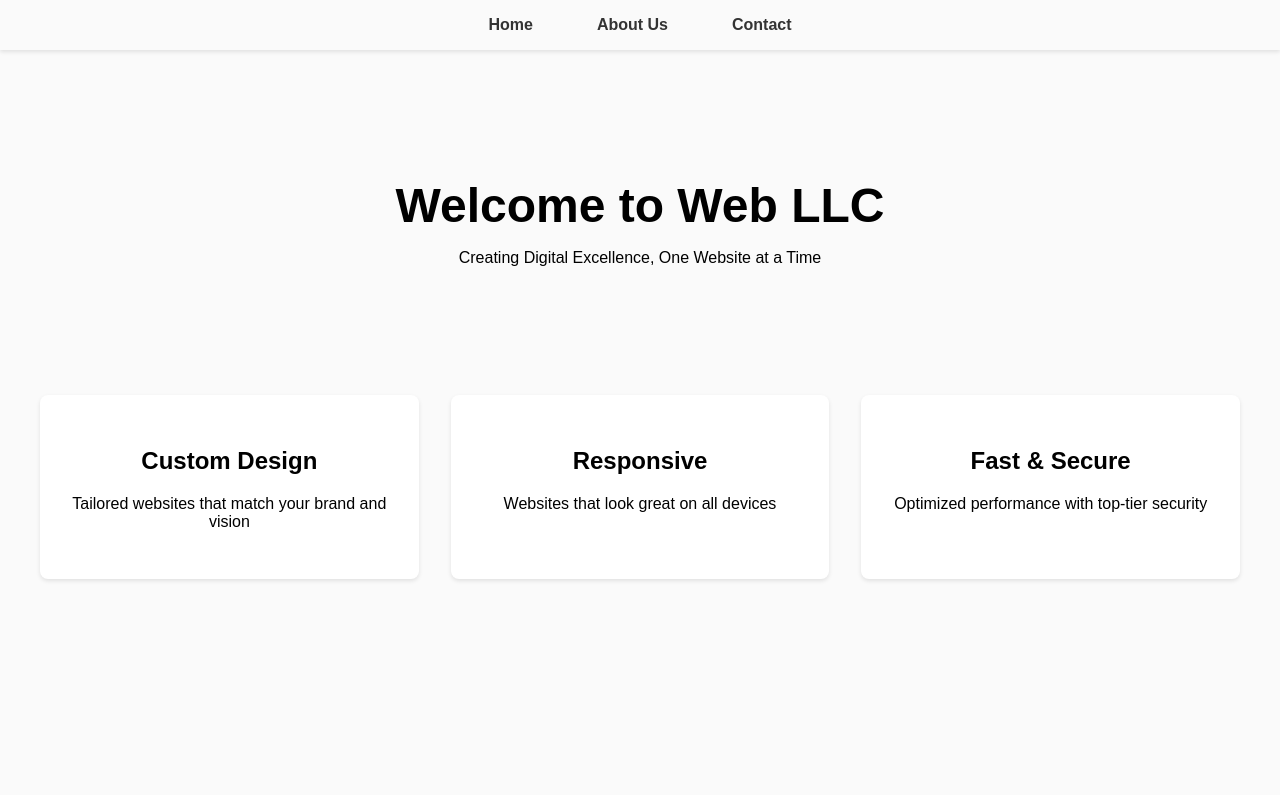
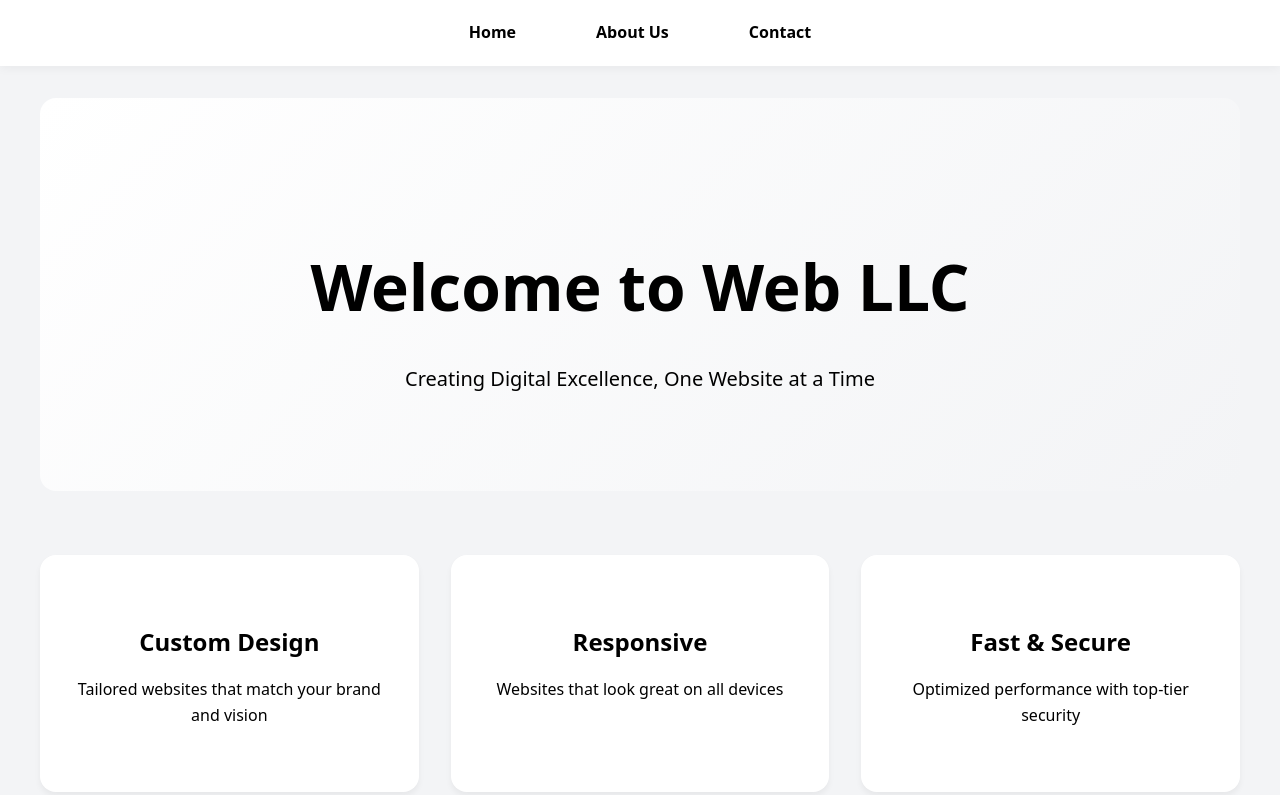
Before and after one commit to isapirzada/weblllcc, a plain HTML site: page index.html in a window 1280 px wide. Drawn offline with nearby package versions, Linux system fonts and the light colour scheme.

Commit message:
Update index.html

```diff
--- a/index.html
+++ b/index.html
@@ -4,18 +4,31 @@
     <meta charset="UTF-8">
     <meta name="viewport" content="width=device-width, initial-scale=1.0">
     <title>Web LLC - Home</title>
+    <link href="https://cdnjs.cloudflare.com/ajax/libs/animate.css/4.1.1/animate.min.css" rel="stylesheet">
     <style>
+        :root {
+            --primary-color: #2563eb;
+            --secondary-color: #1e40af;
+            --text-color: #000000;
+            --light-bg: #f3f4f6;
+        }
+
         body {
             margin: 0;
             padding: 0;
-            font-family: Arial, sans-serif;
-            background-color: #fafafa;
+            font-family: system-ui, -apple-system, sans-serif;
+            background-color: var(--light-bg);
+            color: var(--text-color);
+            line-height: 1.6;
         }
 
         nav {
-            background-color: #fafafa;
-            padding: 1rem;
-            box-shadow: 0 2px 4px rgba(0,0,0,0.1);
+            background-color: white;
+            padding: 1.25rem;
+            position: sticky;
+            top: 0;
+            z-index: 100;
+            box-shadow: 0 2px 10px rgba(0,0,0,0.05);
         }
 
         nav ul {
@@ -24,19 +37,21 @@
             margin: 0;
             display: flex;
             justify-content: center;
-            gap: 2rem;
+            gap: 3rem;
         }
 
         nav a {
             text-decoration: none;
-            color: #333;
-            font-weight: bold;
+            color: var(--text-color);
+            font-weight: 600;
             padding: 0.5rem 1rem;
-            transition: color 0.3s;
+            transition: all 0.3s ease;
+            border-radius: 0.5rem;
         }
 
         nav a:hover {
-            color: #666;
+            background-color: var(--primary-color);
+            color: white;
         }
 
         .container {
@@ -47,12 +62,25 @@
 
         .hero {
             text-align: center;
-            padding: 4rem 0;
+            padding: 6rem 0;
+            background: linear-gradient(135deg, #ffffff 0%, #f3f4f6 100%);
+            border-radius: 1rem;
+            margin-bottom: 4rem;
         }
 
         .hero h1 {
-            font-size: 3rem;
-            margin-bottom: 1rem;
+            font-size: 4rem;
+            margin-bottom: 1.5rem;
+            color: black;
+            animation: fadeInUp 1s ease-out;
+        }
+
+        .hero p {
+            font-size: 1.25rem;
+            color: black;
+            max-width: 600px;
+            margin: 0 auto;
+            animation: fadeInUp 1s ease-out 0.2s;
         }
 
         .features {
@@ -64,10 +92,40 @@
 
         .feature {
             text-align: center;
-            padding: 2rem;
+            padding: 3rem 2rem;
             background-color: white;
-            border-radius: 8px;
-            box-shadow: 0 2px 4px rgba(0,0,0,0.1);
+            border-radius: 1rem;
+            box-shadow: 0 4px 6px rgba(0,0,0,0.05);
+            transition: transform 0.3s ease, box-shadow 0.3s ease;
+        }
+
+        .feature:hover {
+            transform: translateY(-5px);
+            box-shadow: 0 8px 12px rgba(0,0,0,0.1);
+        }
+
+        .feature h2 {
+            color: black;
+            margin-bottom: 1rem;
+            font-size: 1.5rem;
+        }
+
+        .feature p {
+            color: black;
+        }
+
+        @media (max-width: 768px) {
+            .hero {
+                padding: 4rem 1rem;
+            }
+
+            .hero h1 {
+                font-size: 2.5rem;
+            }
+
+            .features {
+                grid-template-columns: 1fr;
+            }
         }
     </style>
 </head>
@@ -79,22 +137,21 @@
             <li><a href="contact.html">Contact</a></li>
         </ul>
     </nav>
-
     <div class="container">
         <div class="hero">
-            <h1>Welcome to Web LLC</h1>
-            <p>Creating Digital Excellence, One Website at a Time</p>
+            <h1 class="animate__animated animate__fadeInUp">Welcome to Web LLC</h1>
+            <p class="animate__animated animate__fadeInUp animate__delay-1s">Creating Digital Excellence, One Website at a Time</p>
         </div>
         <div class="features">
-            <div class="feature">
+            <div class="feature animate__animated animate__fadeInUp animate__delay-1s">
                 <h2>Custom Design</h2>
                 <p>Tailored websites that match your brand and vision</p>
             </div>
-            <div class="feature">
+            <div class="feature animate__animated animate__fadeInUp animate__delay-2s">
                 <h2>Responsive</h2>
                 <p>Websites that look great on all devices</p>
             </div>
-            <div class="feature">
+            <div class="feature animate__animated animate__fadeInUp animate__delay-3s">
                 <h2>Fast & Secure</h2>
                 <p>Optimized performance with top-tier security</p>
             </div>
```
